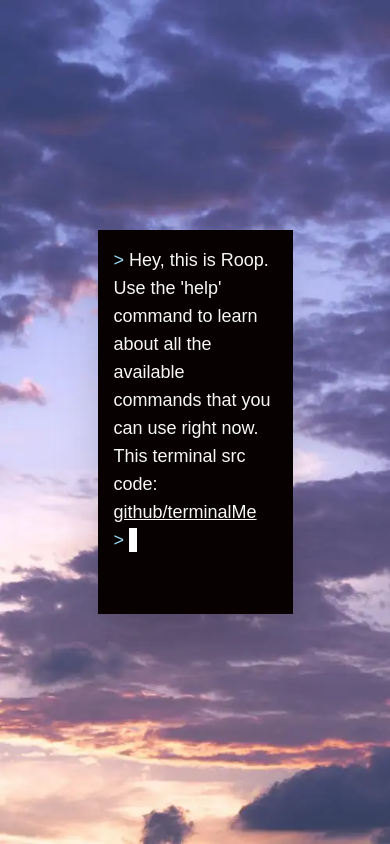
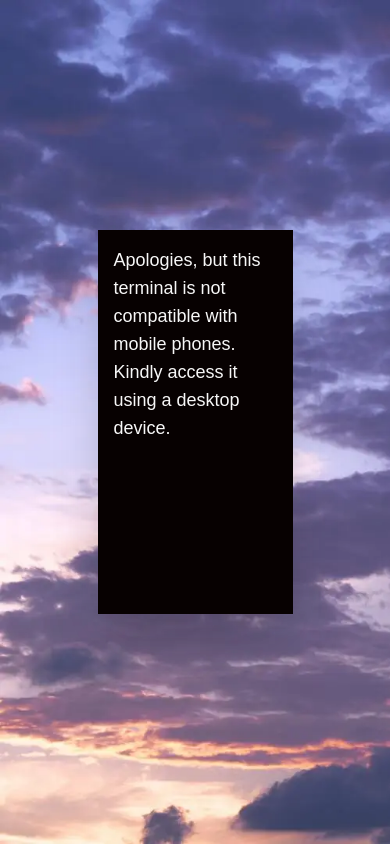
Before and after one commit to RoopkumarD/terminalMe, a SvelteKit app: page / in a window 390 px wide. Built offline with nearby package versions, Linux system fonts and the light colour scheme; a web font is replaced by a local one.

Commit message:
added restriction for mobile phones

```diff
--- a/src/routes/+page.svelte
+++ b/src/routes/+page.svelte
@@ -6,7 +6,6 @@
   let content: HTMLDivElement;
 
   let show = false;
-  let screen = false;
 
   const values = [
     {
@@ -264,14 +263,14 @@
       cli.focus();
     }
   }
+  let screen = false;
 
   onMount(() => {
-    // if (window.innerWidth > 1024) {
-    //   show = true;
-    // } else {
-    //   screen = true;
-    // }
-    show = true;
+    if (window.innerWidth < 1024) {
+      screen = true;
+    } else {
+      show = true;
+    }
   });
 </script>
 
@@ -284,7 +283,6 @@
   bind:this={cli}
 />
 
-<!-- {#if screen == false} -->
 <div
   id="container"
   class="bg-[url('/background.webp')] bg-cover h-full flex justify-center items-center"
@@ -293,6 +291,12 @@
     id="terminal"
     class="bg-backgroundColor shadow-2xl h-96 w-1/2 overflow-y-auto font-jetBrain text-textColor text-lg p-4"
   >
+    {#if screen}
+      <p>
+        Apologies, but this terminal is not compatible with mobile phones.
+        Kindly access it using a desktop device.
+      </p>
+    {/if}
     {#if show}
       <div id="content" class="m-0 p-0" bind:this={content}>
         <p>
@@ -301,8 +305,10 @@
           can use right now.
         </p>
         <p>
-          This terminal src code: <a class="underline" target="_blank" href="#"
-            >github/terminalMe</a
+          This project src code: <a
+            class="underline"
+            target="_blank"
+            href="https://github.com/RoopkumarD/terminalMe">github/terminalMe</a
           >
         </p>
       </div>
@@ -315,11 +321,8 @@
           >{command}<input class="bg-white outline-none h-6 w-2" readonly />
         </p>
       </div>
-    {:else if !show}
+    {:else if !show && !screen}
       <p>Loading...</p>
     {/if}
   </div>
 </div>
-<!-- {:else if screen == true} -->
-<!--   <div>Please</div> -->
-<!-- {/if} -->
```
